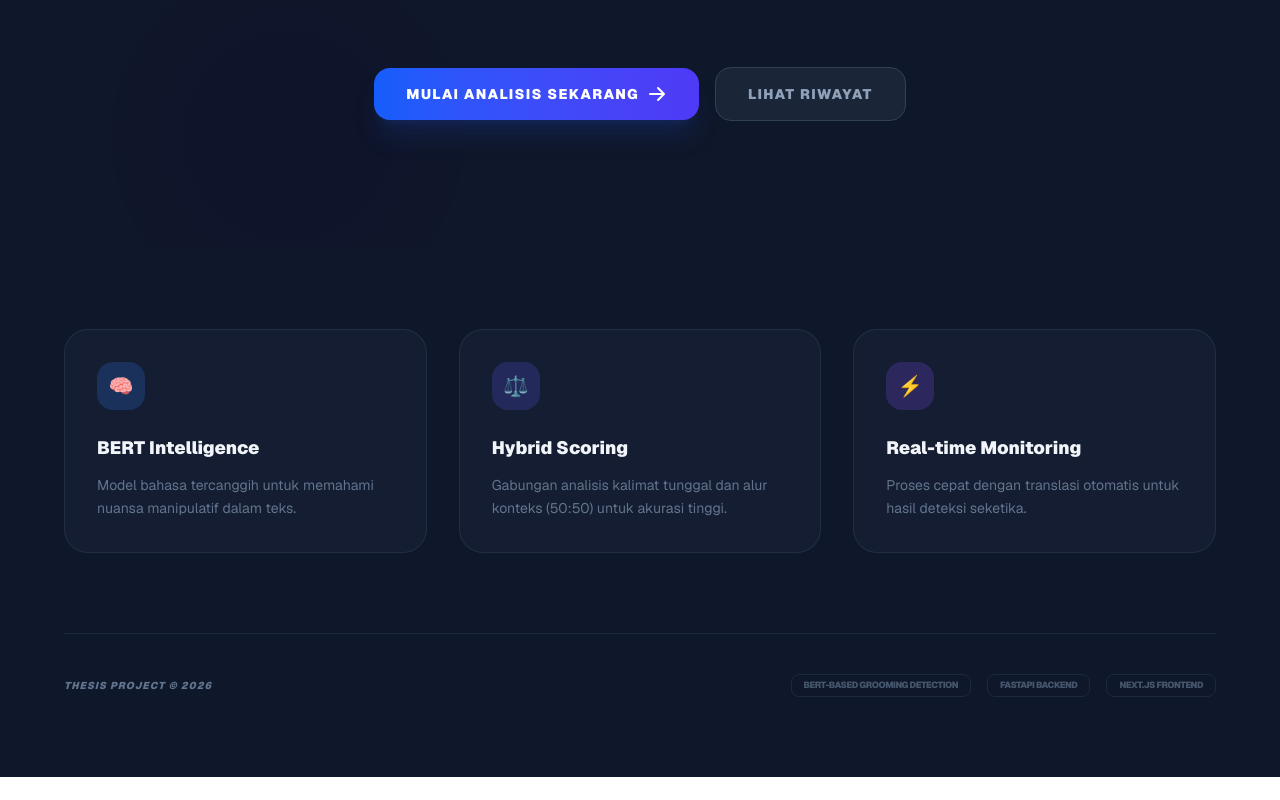
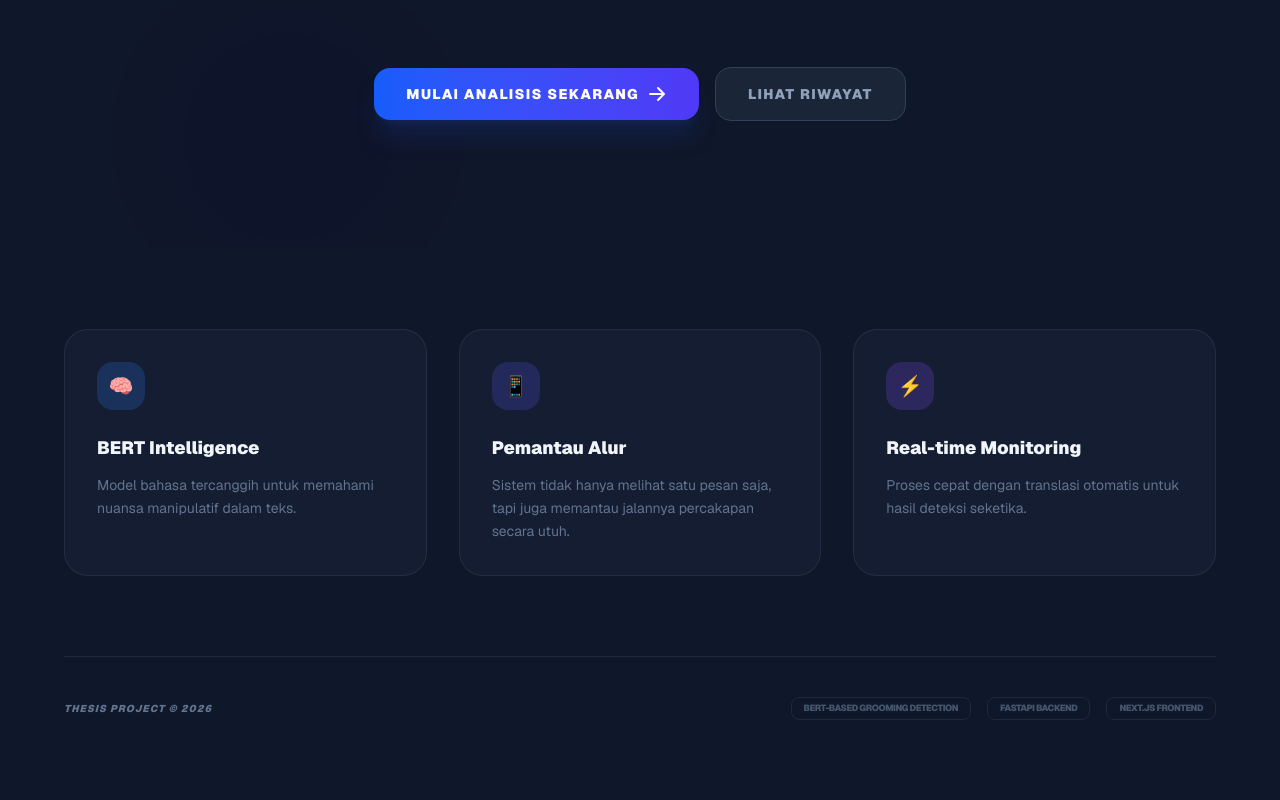
Before and after one commit to ilyfauzan/CegahGrooming, a Next.js app in the folder grooming-detector-ui/: page / in a window 1280 px wide. Shown: the part 712-1512 px from the top of the page. Before the commit the page ends 1489 px from the top, so only its background shows below. Built offline with nearby package versions, Linux system fonts and the light colour scheme.

Commit message:
update teks feature card pemantau alur

```diff
--- a/grooming-detector-ui/app/page.tsx
+++ b/grooming-detector-ui/app/page.tsx
@@ -11,9 +11,9 @@ export default function LandingPage() {
       color: "bg-blue-500/20 text-blue-400"
     },
     {
-      title: "Hybrid Scoring",
-      desc: "Gabungan analisis kalimat tunggal dan alur konteks (50:50) untuk akurasi tinggi.",
-      icon: "⚖️",
+      title: "Pemantau Alur",
+      desc: "Sistem tidak hanya melihat satu pesan saja, tapi juga memantau jalannya percakapan secara utuh.",
+      icon: "📱",
       color: "bg-indigo-500/20 text-indigo-400"
     },
     {
```
